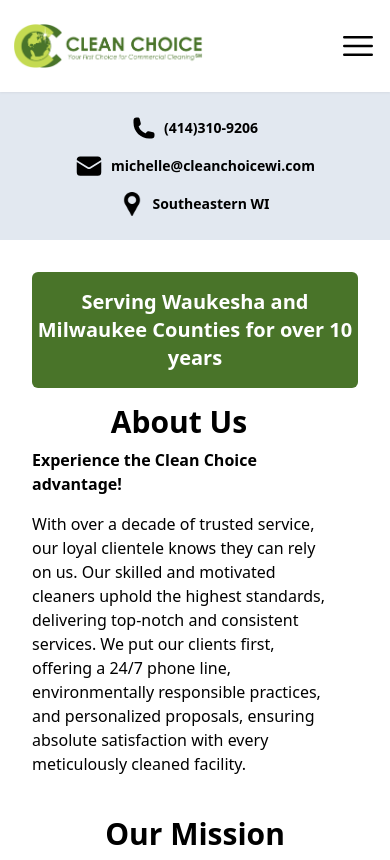
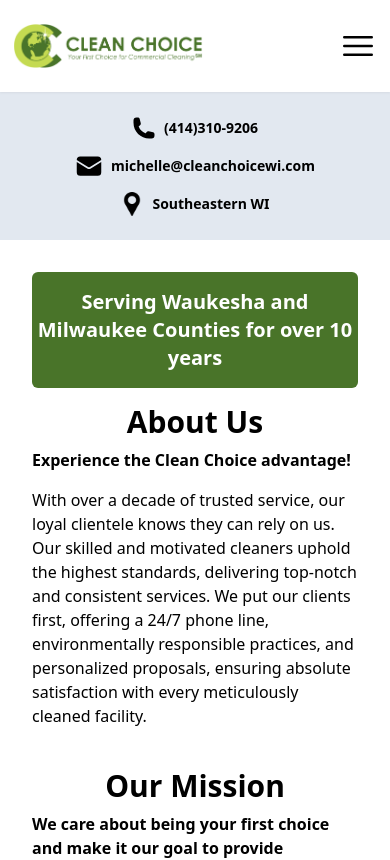
Before and after one commit to Clean-Choice-Website/clean-choice, a React (Vite) app: page /about in a window 390 px wide. Shown: the top 860 px of the page. Built offline with nearby package versions, Linux system fonts and the light colour scheme.

Commit message:
Fix CSS issue

```diff
--- a/src/AboutUs.jsx
+++ b/src/AboutUs.jsx
@@ -22,7 +22,7 @@ const AboutUs = () => {
   return (
     <div>
       {isLoading ? (
-        <div className="flex min-h-screen items-center justify-center">
+        <div className="flex h-screen items-center justify-center">
           <MoonLoader color={"#497429"} />
         </div>
       ) : (
@@ -35,7 +35,7 @@ const AboutUs = () => {
                   Serving Waukesha and Milwaukee Counties for over 10 years
                 </p>
               </div>
-              <div className="pr-8 md:flex md:max-w-7xl md:flex-row md:gap-4">
+              <div className="md:flex md:max-w-7xl md:flex-row md:gap-4 md:pr-8">
                 <div className="items-start">
                   <h1 className="text-center text-3xl font-bold md:mx-8 md:text-left">
                     About Us
```
